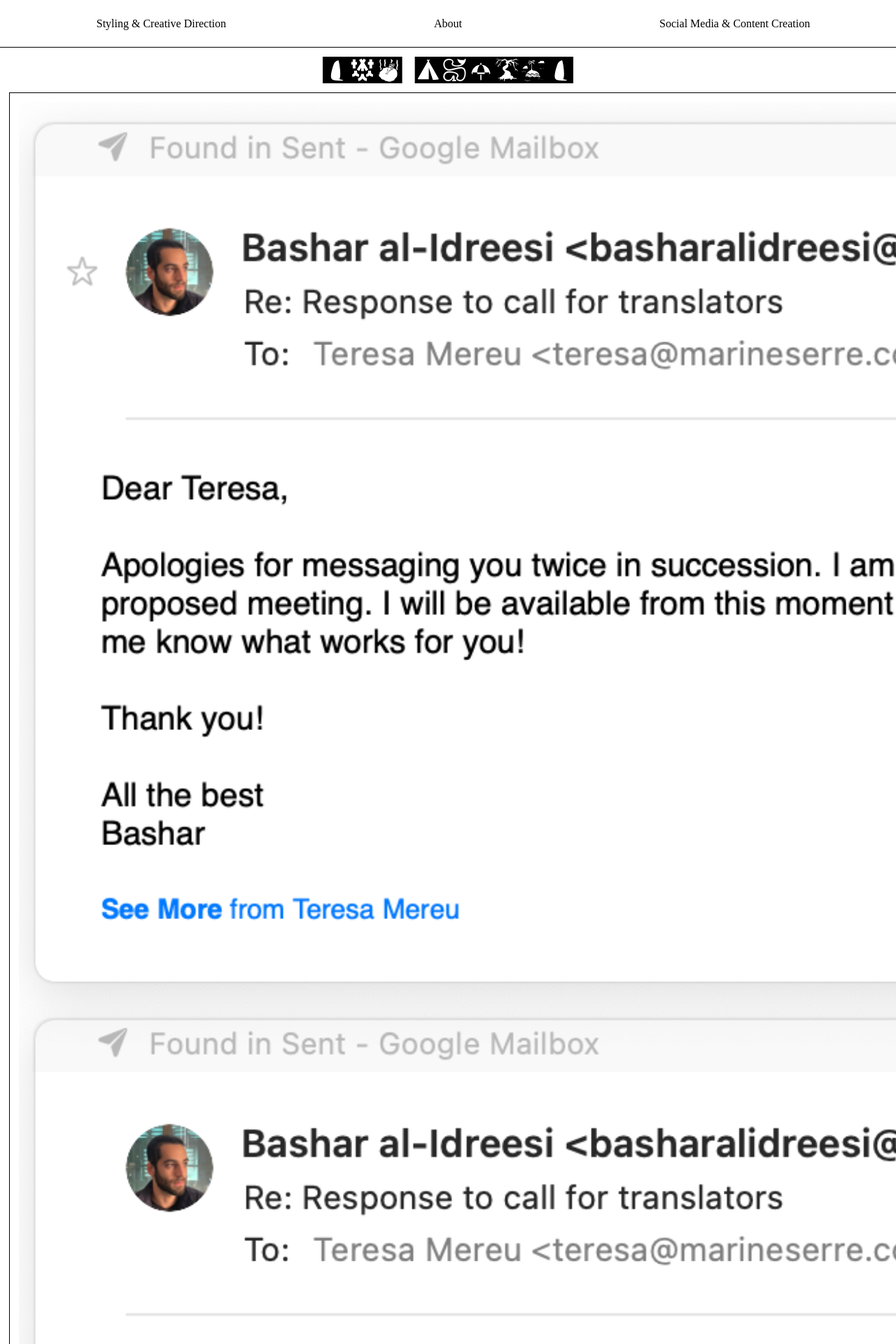
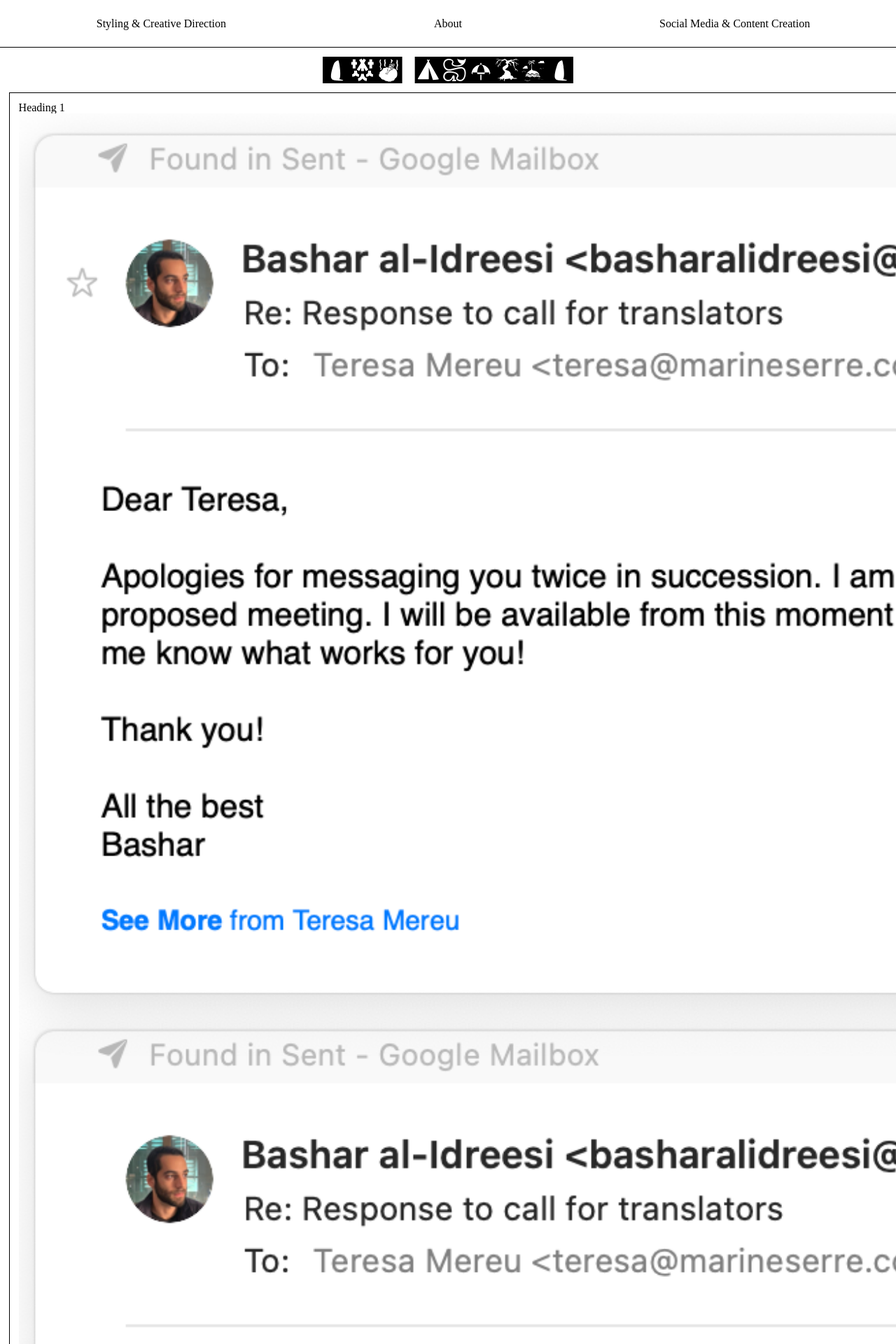
Before and after one commit to basharalidreesi/lab, a Jekyll site: the page built from _styling-and-creative-direction/sample-project.markdown, in a window 1280 px wide. Shown: the top 1920 px of the page at 70% size. Built offline with Jekyll 4.4.1, drawn with Linux system fonts in a browser that asks for light colours.

Commit message:
Update project.html

```diff
--- a/_layouts/project.html
+++ b/_layouts/project.html
@@ -8,9 +8,12 @@
 		{% assign path = myimage.path | replace: "/", " " %}
 		{% assign title = page.title | downcase | replace: " ", "_" %}
 		{% if path contains title %}
-			<div class="look_cascade_wrapper-look_cascade_graphic_card">
+			<div
+			<figure class="look_cascade_wrapper-look_cascade_graphic_card">
+				<figcaption class="look_cascade_graphic_card-look_cascade_graphic_card_caption">Heading 1</figcaption>
 				<img class="look_cascade_graphic_card-look_cascade_graphic_card_graphic" src="{{ myimage.path }}">
-			</div>
+				<figcaption class="look_cascade_graphic_card-look_cascade_graphic_card_caption">Heading 2</figcaption>
+			</figure>
 		{% endif %}
 	{% endfor %}
 </div>
```
